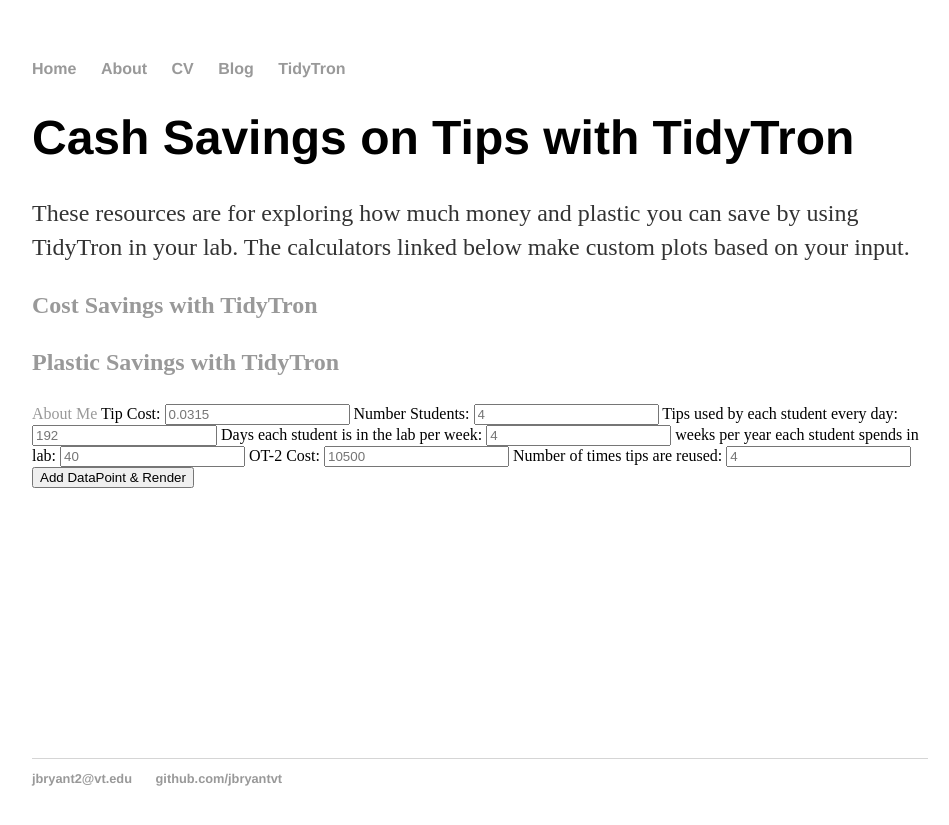
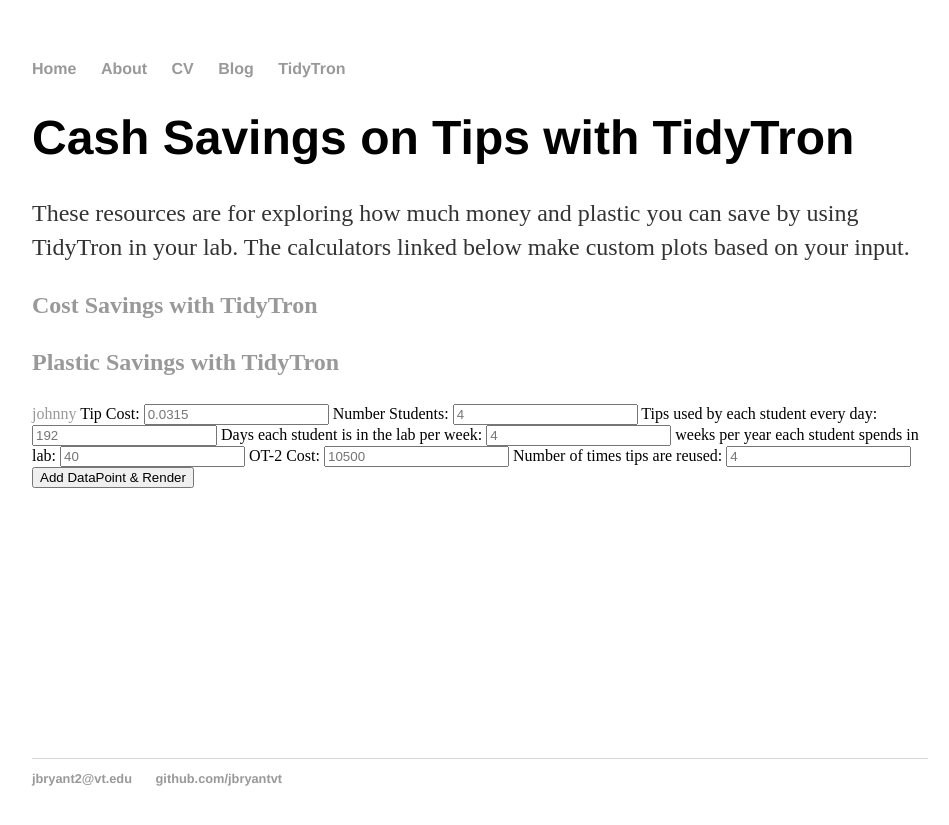
Before and after one commit to jbryantvt/jbryantvt.github.io, a Jekyll site: the page built from TidyTron/index.html, in a window 1280 px wide. Shown: the top 825 px of the page, without its empty margins (160-1109 px from the left). Built offline with Jekyll 4.4.1, drawn with Linux system fonts in a browser that asks for light colours.

Commit message:
Update index.html

```diff
--- a/TidyTron/index.html
+++ b/TidyTron/index.html
@@ -22,7 +22,8 @@
 
 
 
- <a href="Savings.html"download="file">About Me</a>
+
+  <a href="https://raw.githubusercontent.com/PlantSynBioLab/opentrons-sustainability/blob/main/NEW_tipcleaning/1000ul_tip_cleaning.py"download="file">johnny</a>
 
 
 
```
